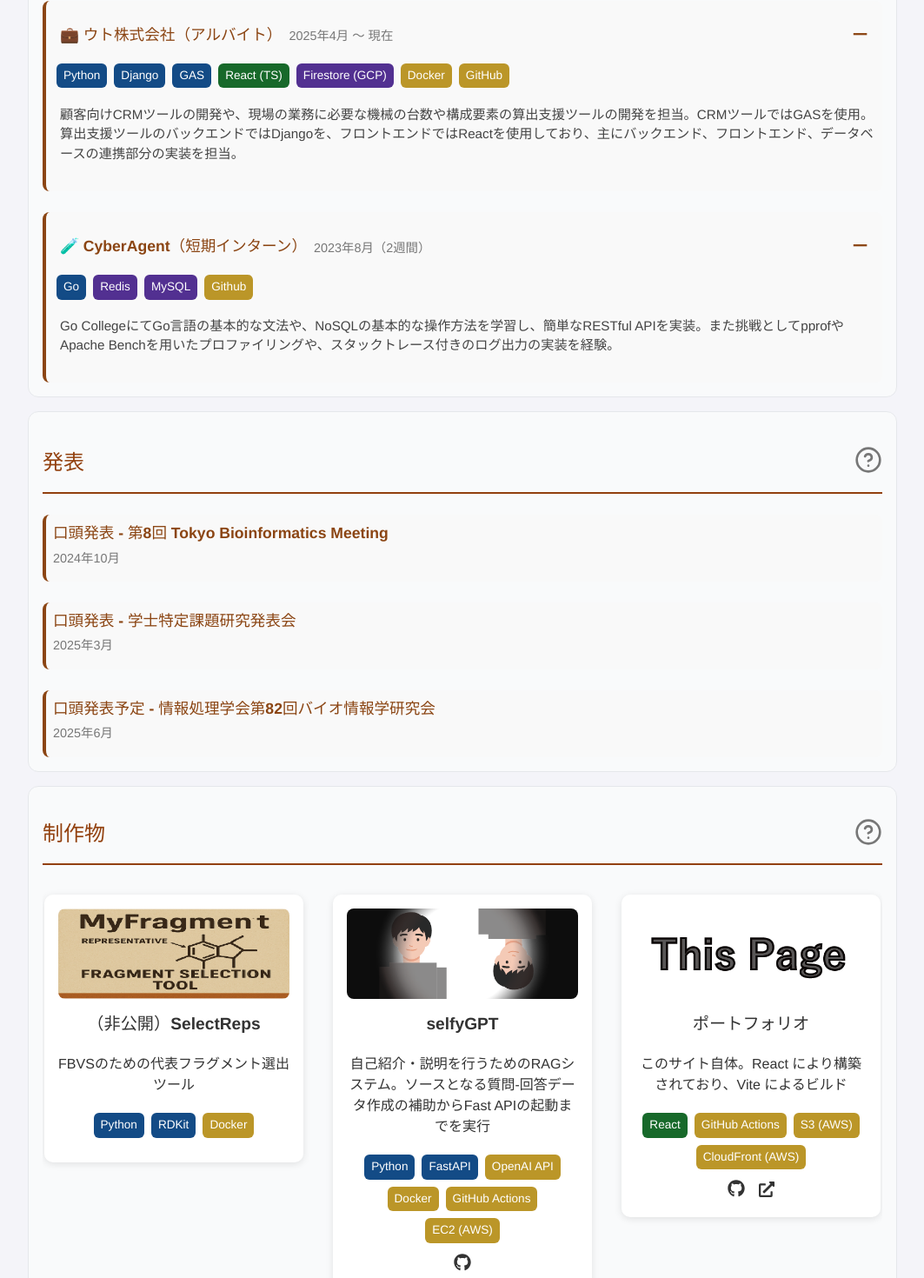
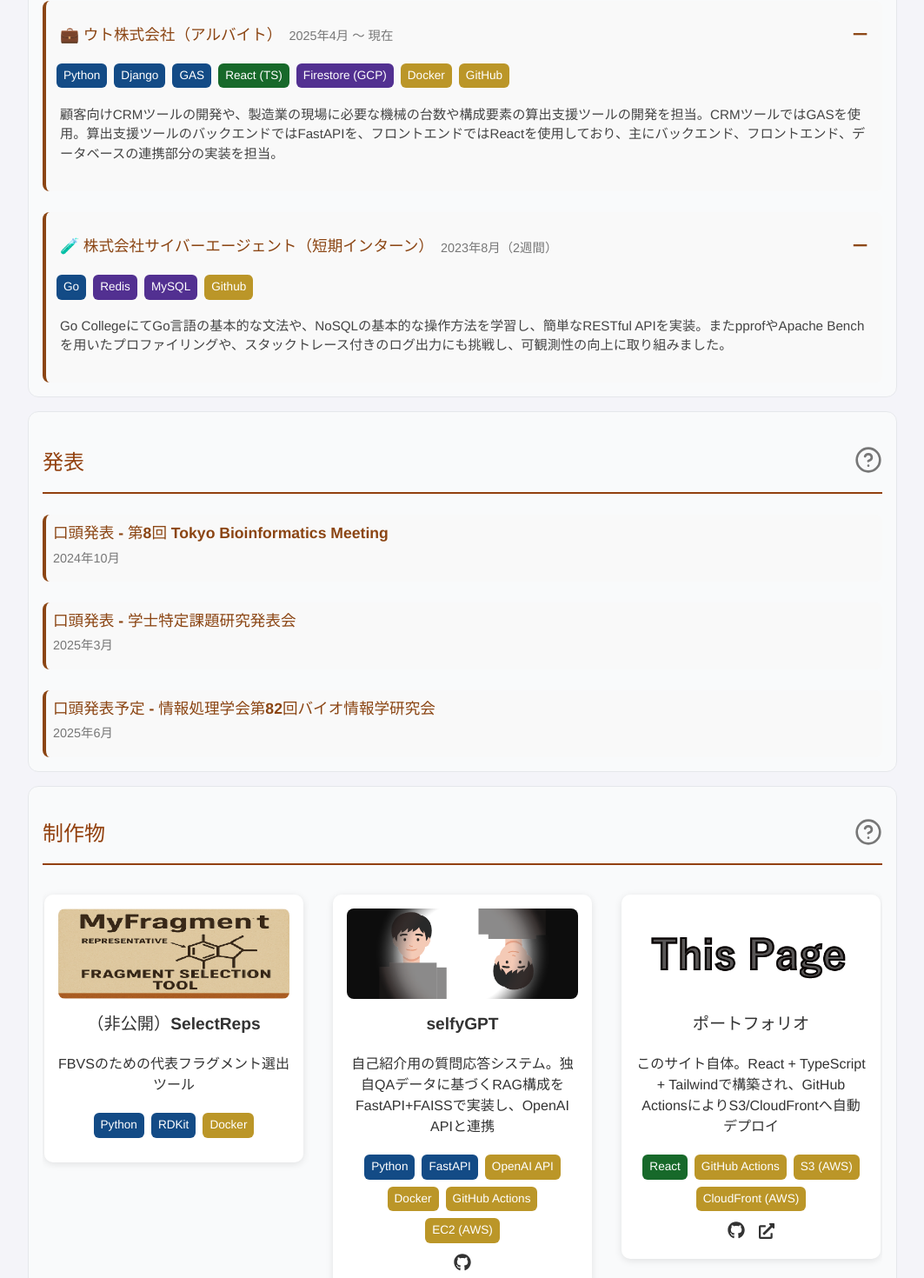
Before and after one commit to keisas/portfolio, a React (Vite) app: page / in a window 1280 px wide. Shown: the part 1960-3430 px from the top of the page at 87% size, without its empty margins (108-1171 px from the left). Built offline with nearby package versions, Linux system fonts and the light colour scheme.

Commit message:
update: description

```diff
--- a/src/components/sections/Experience.tsx
+++ b/src/components/sections/Experience.tsx
@@ -19,7 +19,6 @@
         techStack: [
             { label: 'Python', category: 'backend' },
             { label: 'C', category: 'backend' },
-            // { label: 'C++', category: 'backend' },
             { label: 'Scala', category: 'backend' },
             { label: 'Java', category: 'backend' },
             { label: 'Java (並列)', category: 'backend' },
@@ -68,7 +67,7 @@
             { label: 'Zapier', category: 'automation' },
             { label: 'Power Automate', category: 'automation' },
         ],
-      description: '入社後2年に渡り、GCPの各種サービスを用いたPython、SQLの自動実行による製造業におけるデータ処理の自動化を中心に、GASを用いた顧客向けの業務改善システムの開発や、Python、ノーコードツールを用いた社内向けの業務改善システムの開発を経験。その後はVertex AIを絡めた図面データの構造化処理におけるロジック作成を担当。'
+      description: '入社後2年に渡り、GCPの各種サービスによるPython, SQLの自動実行を用いた製造業におけるデータ処理フローの構築を中心に、GASを用いた顧客向けの業務改善システムの開発や、Python、ノーコードツールを用いた社内向けの業務改善システムの開発を経験。入社2年目以降は、Vertex AIを絡めた図面データの構造化アプリケーションのロジック開発を担当。'
     },
     {
       title: '💼 ウト株式会社（アルバイト）',
@@ -82,10 +81,10 @@
             { label: 'Docker', category: 'infra' },
             { label: 'GitHub', category: 'infra' },
         ],
-      description: '顧客向けCRMツールの開発や、現場の業務に必要な機械の台数や構成要素の算出支援ツールの開発を担当。CRMツールではGASを使用。算出支援ツールのバックエンドではDjangoを、フロントエンドではReactを使用しており、主にバックエンド、フロントエンド、データベースの連携部分の実装を担当。'
+      description: '顧客向けCRMツールの開発や、製造業の現場に必要な機械の台数や構成要素の算出支援ツールの開発を担当。CRMツールではGASを使用。算出支援ツールのバックエンドではFastAPIを、フロントエンドではReactを使用しており、主にバックエンド、フロントエンド、データベースの連携部分の実装を担当。'
     },
     {
-      title: '🧪 CyberAgent（短期インターン）',
+      title: '🧪 株式会社サイバーエージェント（短期インターン）',
       period: '2023年8月（2週間）',
       techStack: [
         { label: 'Go', category: 'backend' },
@@ -93,7 +92,7 @@
         { label: 'MySQL', category: 'database' },
         { label: 'Github', category: 'infra' },
       ],
-      description: 'Go CollegeにてGo言語の基本的な文法や、NoSQLの基本的な操作方法を学習し、簡単なRESTful APIを実装。また挑戦としてpprofやApache Benchを用いたプロファイリングや、スタックトレース付きのログ出力の実装を経験。'
+      description: 'Go CollegeにてGo言語の基本的な文法や、NoSQLの基本的な操作方法を学習し、簡単なRESTful APIを実装。またpprofやApache Benchを用いたプロファイリングや、スタックトレース付きのログ出力にも挑戦し、可観測性の向上に取り組みました。'
     }
   ];
 
--- a/src/data/projects.ts
+++ b/src/data/projects.ts
@@ -23,7 +23,7 @@
 export const projects: Project[] = [
   {
     title: 'RustySearch',
-    description: 'Rust × PostgreSQL × Docker を用いた検索エンジン',
+    description: 'RustとPostgreSQLを用いた全文・意味ベース検索切替可能な検索エンジン。Docker構成でEC2上にデプロイし、ReactフロントからAPI連携',
     imageUrl: rustySearchImg,
     techStack: [
       { label: 'Rust', category: 'backend' },
@@ -51,7 +51,7 @@
 
   {
     title: 'selfyGPT',
-    description: '自己紹介・説明を行うためのRAGシステム。ソースとなる質問-回答データ作成の補助からFast APIの起動までを実行',
+    description: '自己紹介用の質問応答システム。独自QAデータに基づくRAG構成をFastAPI+FAISSで実装し、OpenAI APIと連携',
     imageUrl: selfyGPTImg,
     techStack: [
       { label: 'Python', category: 'backend' },
@@ -67,7 +67,7 @@
 
   {
     title: 'ポートフォリオ',
-    description: 'このサイト自体。React により構築されており、Vite によるビルド',
+    description: 'このサイト自体。React + TypeScript + Tailwindで構築され、GitHub ActionsによりS3/CloudFrontへ自動デプロイ',
     imageUrl: portfolioImg,
     techStack: [
       { label: 'React', category: 'frontend' },
@@ -81,7 +81,7 @@
 
   {
     title: '(Contribute) libcoffee',
-    description: 'FBVSを支援する Python ライブラリへのコントリビュート',
+    description: '研究室開発のFBVS支援ライブラリに対するコントリビュート。Python + RDKitでのフラグメント処理・構造変換の改善に貢献',
     imageUrl: libcoffeeImg,
     techStack: [
       { label: 'Python', category: 'backend' },
```
